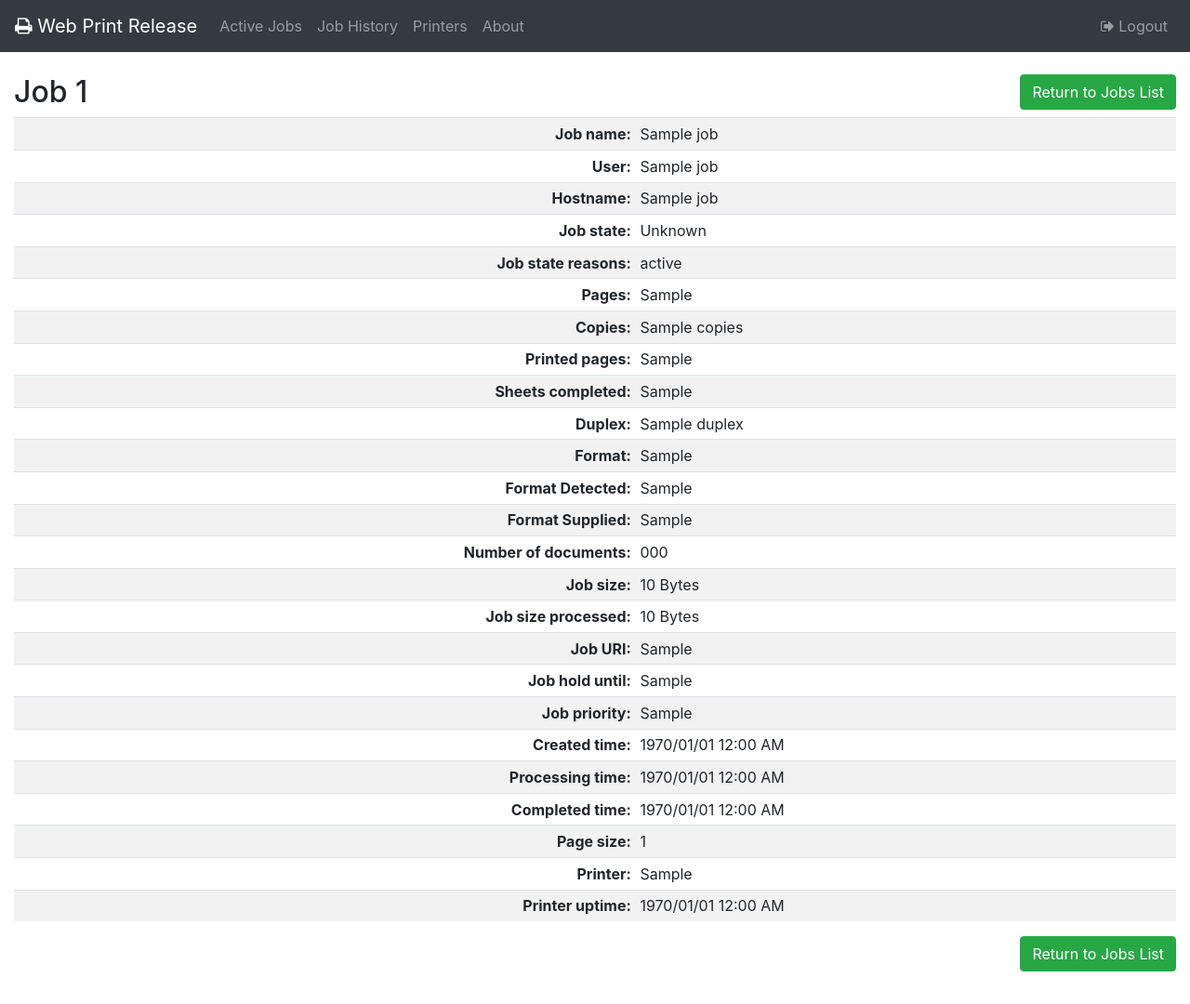
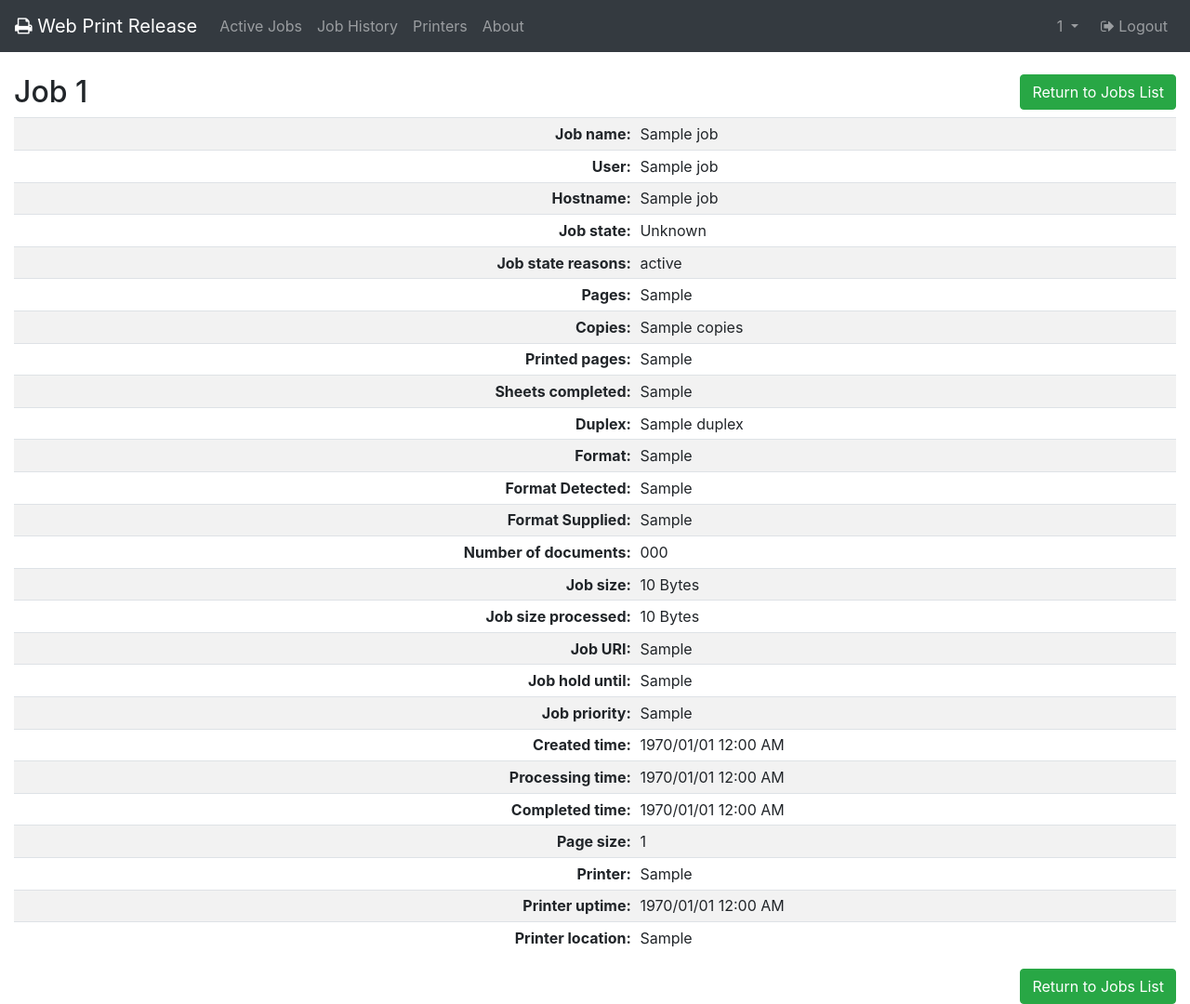
Before and after one commit to bwicksall/WebPrintRelease, a Flask app: template templates/job.html in a window 1280 px wide. Shown: the whole page at 93% size. Before the commit the page ends 1045 px from the top, so only its background shows below. Run offline with Flask 2, Linux system fonts and the light colour scheme; the visitor is signed in with stand-in values (Sample User, id 1); the template is opened without the code that fills it: most values are stand-ins (such as "Sample title", 1, 10 or a date in 2020); parts of the project's set-up code (start-up, migrations or seed data) failed here and were passed over; some libraries are stand-ins or nearby versions.

Commit message:
Add support for locations

```diff
--- a/app.py
+++ b/app.py
@@ -1,5 +1,5 @@
 from flask import Flask, render_template, flash, redirect, url_for, session, request, logging, send_from_directory
-from data import getPrintJobs, getPrintJob, releaseJob, cancelJob, getPrinterList
+from data import getPrintJobs, getPrintJob, releaseJob, cancelJob, getPrinterList, getLocations
 #from wtforms import Form, StringField, TextAreaField, PasswordField, validators
 from functools import wraps
 from datetime import datetime, timedelta, date, timezone
@@ -86,11 +86,28 @@ def favicon():
 
 @app.route( '/' )
 def index():
-    return render_template( 'home.html' )
+    try:
+        Locations = getLocations()
+    except Exception as e:
+        return render_template( 'home.html', error = e.message )
+
+    Location = request.args.get('loc')
+
+    if Location and (Location in Locations):
+        session['location'] = request.args.get('loc')
+    elif Location:
+        session['location'] = 'all'
+
+    return render_template( 'home.html', locations = Locations )
 
 @app.route( '/about' )
 def about():
-    return render_template( 'about.html' )
+    try:
+        Locations = getLocations()
+    except Exception as e:
+        return render_template( 'about.html', error = e.message )
+
+    return render_template( 'about.html', locations = Locations )
 
 @app.route( '/jobs' )
 @is_logged_in
@@ -125,14 +142,22 @@ def jobs():
     # Go ahead and get the print jobs
     try:
         Jobs = getPrintJobs( 'not-completed', sort, sort_order )
+        Locations = getLocations()
     except Exception as e:
         return render_template( 'jobs.html', error = e.message )
 
     if Jobs:
-        return render_template( 'jobs.html', jobs = Jobs, advanced = advanced, next_mode = next_mode, sort = sort, sort_order = sort_order, sort_order_next = sort_order_next )
+        Location = session.get('location', 'all')
+
+        if Location == 'all':
+            filtered_jobs = Jobs
+        else:
+            filtered_jobs = list( filter( lambda d: d['job-printer-location'] == Location, Jobs ) )
+
+        return render_template( 'jobs.html', jobs = filtered_jobs, advanced = advanced, next_mode = next_mode, sort = sort, sort_order = sort_order, sort_order_next = sort_order_next, locations = Locations )
     else:
         msg = 'No Print Jobs in Queue'
-        return render_template( 'jobs.html', msg = msg, advanced = advanced, next_mode = next_mode )
+        return render_template( 'jobs.html', msg = msg, advanced = advanced, next_mode = next_mode, locations = Locations )
 
 @app.route( '/jobscompleted' )
 @is_logged_in
@@ -150,12 +175,20 @@ def jobscompleted():
 
     try:
         Jobs = getPrintJobs( 'completed', sort, sort_order )
+        Locations = getLocations()
     except Exception as e:
         return render_template( 'jobscompleted.html', error = e.message )
 
     if Jobs:
         filters = request.args.get('filters', 'none')
         daterange = request.args.get('daterange')
+
+        Location = session.get('location', 'all')
+
+        if Location == 'all':
+            location_jobs = Jobs
+        else:
+            location_jobs = list( filter( lambda d: d['job-printer-location'] == Location, Jobs ) )
 
         if daterange == None:
             # No date range provided so lets build one that spans 30 days
@@ -171,16 +204,16 @@ def jobscompleted():
 
         if filters == 'none':
             # No filters so we will just limit on date range
-            filtered_jobs = list( filter( lambda d: startdate < datetime.fromtimestamp( d['time-at-completed'] ) < enddate, Jobs ) )
-            return render_template( 'jobscompleted.html', jobs = filtered_jobs, filters = filters, daterange = daterange, sort = sort, sort_order = sort_order, sort_order_next = sort_order_next )
+            filtered_jobs = list( filter( lambda d: startdate < datetime.fromtimestamp( d['time-at-completed'] ) < enddate, location_jobs ) )
+            return render_template( 'jobscompleted.html', jobs = filtered_jobs, filters = filters, daterange = daterange, sort = sort, sort_order = sort_order, sort_order_next = sort_order_next, locations = Locations )
         else:
             # We have filters so filter and limit on date range
             StateList = [9] # == completed
-            filtered_jobs = list( filter( lambda d: ( d['job-state'] in StateList ) and ( startdate < datetime.fromtimestamp( d['time-at-completed'] ) < enddate ), Jobs ) )
-            return render_template( 'jobscompleted.html', jobs = filtered_jobs, filters = filters, daterange = daterange, sort = sort, sort_order = sort_order, sort_order_next = sort_order_next )
+            filtered_jobs = list( filter( lambda d: ( d['job-state'] in StateList ) and ( startdate < datetime.fromtimestamp( d['time-at-completed'] ) < enddate ), location_jobs ) )
+            return render_template( 'jobscompleted.html', jobs = filtered_jobs, filters = filters, daterange = daterange, sort = sort, sort_order = sort_order, sort_order_next = sort_order_next, locations = Locations )
     else:
         msg = 'No Print Jobs History'
-        return render_template( 'jobscompleted.html', msg = msg )
+        return render_template( 'jobscompleted.html', msg = msg, locations = Locations )
 
 @app.route( '/jobs/<int:id>' )
 @is_logged_in
@@ -188,10 +221,11 @@ def job( id ):
 
     try:
         Job = getPrintJob( id )
+        Locations = getLocations()
     except Exception as e:
         return render_template( 'job.html', error = e.message )
     else:
-        return render_template( 'job.html', job=Job )
+        return render_template( 'job.html', job=Job, locations=Locations )
 
 @app.route( '/release_job/<int:id>', methods=['POST'] )
 @is_logged_in
@@ -265,17 +299,33 @@ def set_advanced():
 
     return redirect( url_for( 'jobs' ) + sort_str )
 
+@app.route( '/set_location', methods=['POST', 'GET'] )
+@is_logged_in
+def set_location():
+
+    session['location'] = request.args.get('loc')
+
+    return redirect( '/' )
+
 @app.route( '/printers' )
 @is_logged_in
 def printers():
 
     try:
         Printers = getPrinterList()
+        Locations = getLocations()
     except Exception as e:
         return render_template( 'printers.html', error = e.message )
 
     if Printers:
-        return render_template( 'printers.html', printers = Printers )
+        Location = session.get('location', 'all')
+
+        if Location == 'all':
+            filtered_printers = Printers
+        else:
+            filtered_printers = list( filter( lambda d: d['printer-location'] == Location, Printers ) )
+
+        return render_template( 'printers.html', printers = filtered_printers, locations = Locations )
     else:
         msg = 'No Prints Configured'
         return render_template( 'printers.html', msg = msg )
--- a/templates/includes/_navbar.html
+++ b/templates/includes/_navbar.html
@@ -14,6 +14,7 @@
 
       <div class="collapse navbar-collapse" id="navbarsExampleDefault">
         <ul class="navbar-nav mr-auto">
+
           {% if session.logged_in %}
             {{ nav_link('jobs', 'Active Jobs') }}
             {{ nav_link('jobscompleted', 'Job History') }}
@@ -24,6 +25,23 @@
 
         <ul class="navbar-nav navbar-right">
           {% if session.logged_in %}
+            <li class="nav-item dropdown">
+              <a class="nav-item nav-link dropdown-toggle mr-md-2" href="#" id="bd-versions" data-toggle="dropdown" aria-haspopup="true" aria-expanded="false">
+                {% if session.location and (session.location != 'all') %}
+                  {{ session.location }}
+                {% else %}
+                  All Locations
+                {% endif %}
+              </a>
+              <div class="dropdown-menu dropdown-menu-right" aria-labelledby="bd-versions">
+                <a class="dropdown-item" href="/set_location?loc=all">All Locations</a>
+                <div class="dropdown-divider"></div>
+                {% for location in locations %}
+                  <a class="dropdown-item" href="/set_location?loc={{location}}">{{location}}</a>
+                {% endfor %}
+              </div>
+            </li>
+
             <li class="nav-item"><a class="nav-link" href="/logout"><i class="fa fa-sign-out"></i> Logout</a></li>
           {% else %}
             <li class="nav-item"><a class="nav-link" href="/login"><i class="fa fa-sign-in"></i> Login</a></li>
--- a/templates/job.html
+++ b/templates/job.html
@@ -29,6 +29,7 @@
     <tr><td class="text-right"><strong>Page size:</strong></td><td>{{ job.get('PageSize', 'Unknown') }}</td></tr>
     <tr><td class="text-right"><strong>Printer:</strong></td><td>{{ job.get('job-printer-uri', '') }}</td></tr>
     <tr><td class="text-right"><strong>Printer uptime:</strong></td><td>{{ job.get('job-printer-up-time', 0) | datetimefilter }}</td></tr>
+    <tr><td class="text-right"><strong>Printer location:</strong></td><td>{{ job.get('job-printer-location', '') }}</td></tr>
    </table>
    <a class="btn btn-success float-right" href="/jobs">Return to Jobs List</a>
  {% endif %}
```
Also changed, not shown: data.py (+49 -1 lines), db.py (+54 -3 lines), 1 other file.
